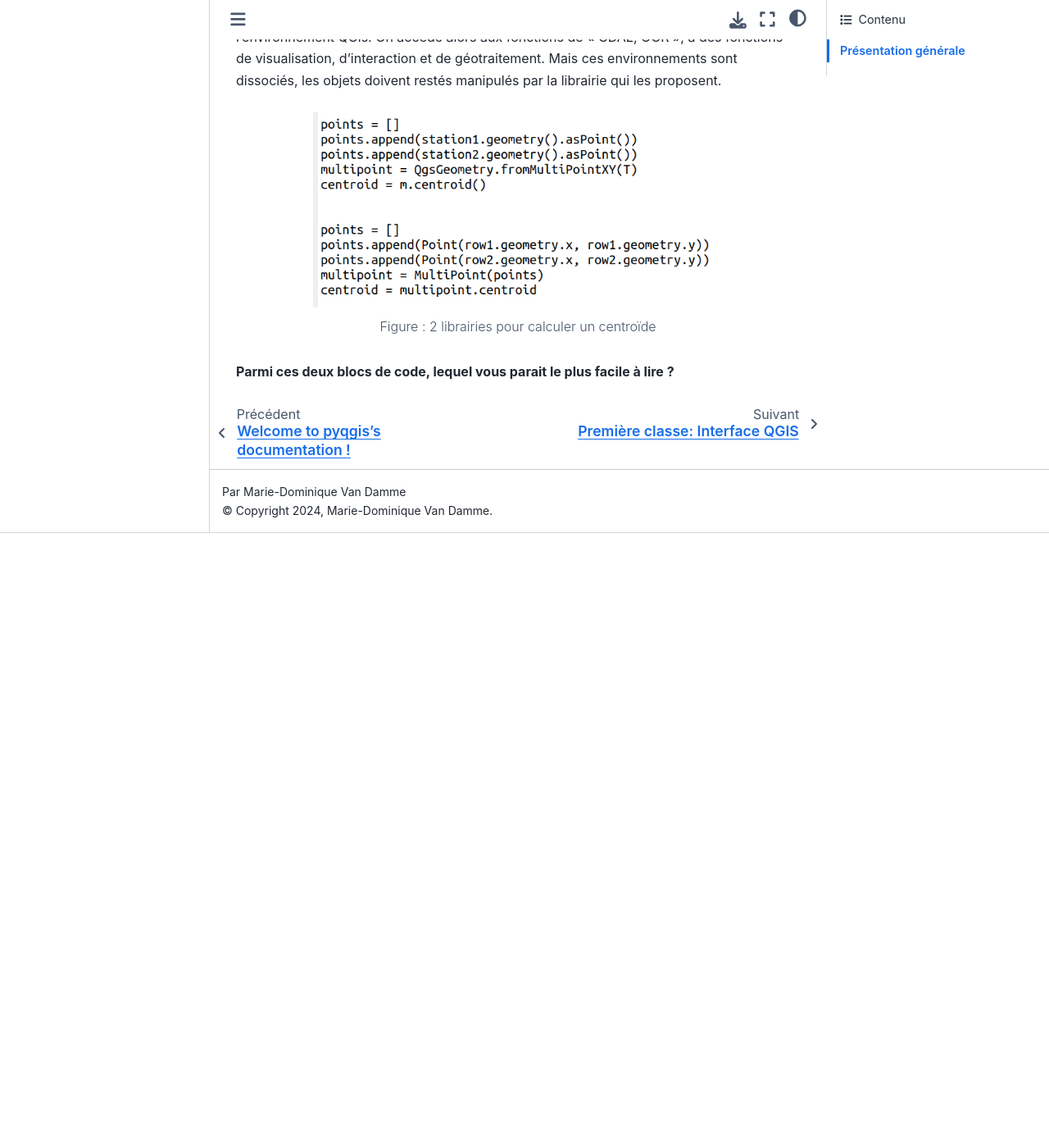
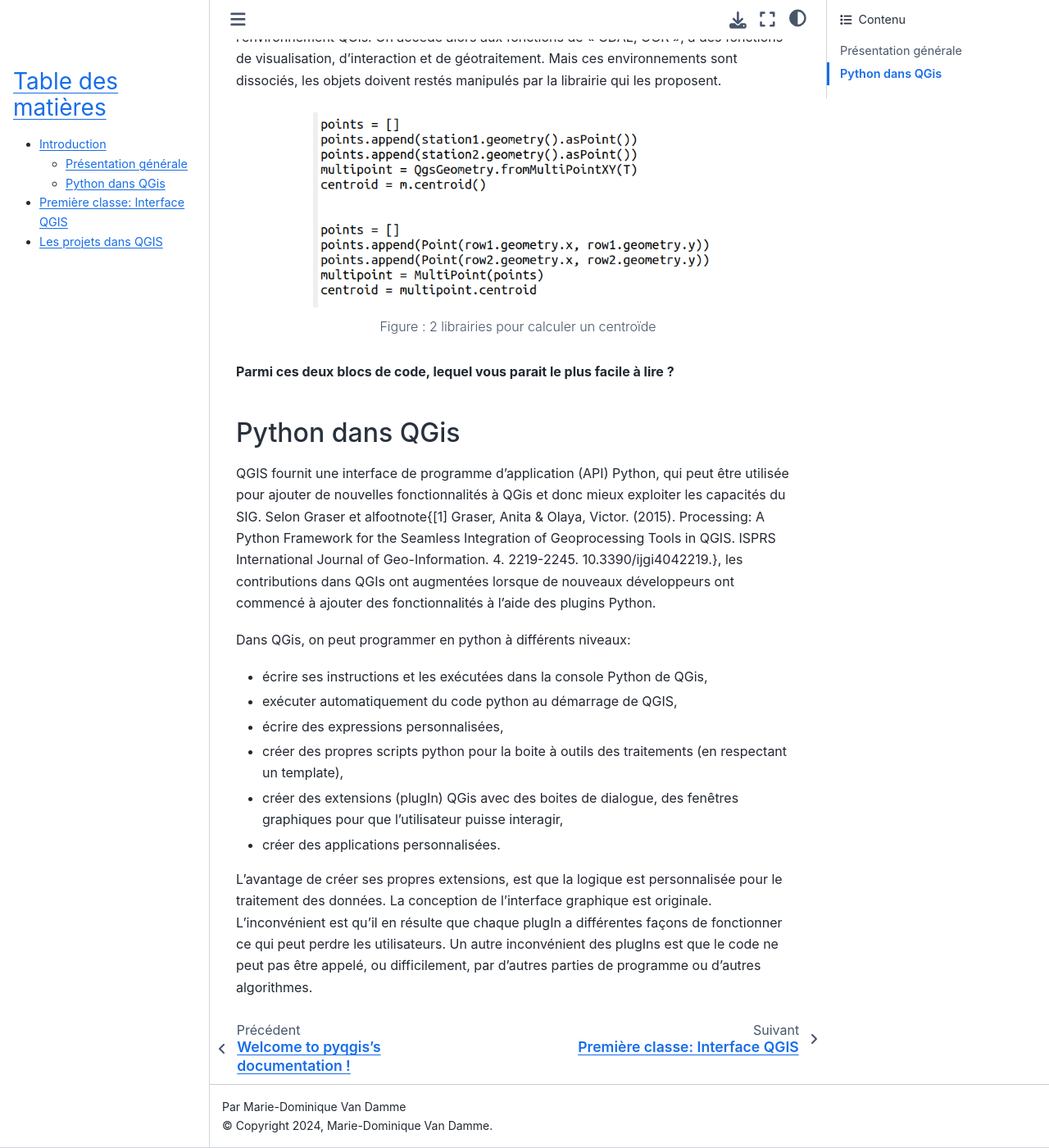
Before and after one commit to mdvandamme/ProgrammerPythonSousQGIS, a Sphinx documentation site: the page built from source/0_started.rst, in a window 1280 px wide and 1400 px high, scrolled down 750 px. Shown: the whole window at 82% size. Built offline with Sphinx 7.4.7 and the Sphinx Book theme 1.1.4, drawn with Linux system fonts in a browser that asks for light colours; before the commit the page ends 1399 px from its top, so only the background shows below that.

Commit message:
tutorial prog en python dans SIG

```diff
--- a/source/0_started.rst
+++ b/source/0_started.rst
@@ -36,3 +36,21 @@
 
 
 **Parmi ces deux blocs de code, lequel vous parait le plus facile à lire ?**
+
+
+Python dans QGis
+----------------
+
+QGIS fournit une interface de programme d'application (API) Python, qui peut être utilisée pour ajouter de nouvelles fonctionnalités à QGis et donc mieux exploiter les capacités du SIG. Selon Graser et al\footnote{[1] Graser, Anita \& Olaya, Victor. (2015). Processing: A Python Framework for the Seamless Integration of Geoprocessing Tools in QGIS. ISPRS International Journal of Geo-Information. 4. 2219-2245. 10.3390/ijgi4042219.}, les contributions dans QGIs ont augmentées lorsque de nouveaux développeurs ont commencé à ajouter des fonctionnalités à l'aide des plugins Python.
+
+
+Dans QGis, on peut programmer en python à différents niveaux:
+
+* écrire ses instructions et les exécutées dans la console Python de QGis,
+* exécuter automatiquement du code python au démarrage de QGIS,
+* écrire des expressions personnalisées,
+* créer des propres scripts python pour la boite à outils des traitements (en respectant un template),
+* créer des extensions (plugIn) QGis avec des boites de dialogue, des fenêtres graphiques pour que l'utilisateur puisse interagir,
+* créer des applications personnalisées.
+
+L'avantage de créer ses propres extensions, est que la logique est personnalisée pour le traitement des données. La conception de l'interface graphique est originale. L'inconvénient est qu'il en résulte que chaque plugIn a différentes façons de fonctionner ce qui peut perdre les utilisateurs. Un autre inconvénient des plugIns est que le code ne peut pas être appelé, ou difficilement, par d'autres parties de programme ou d'autres algorithmes.
```
